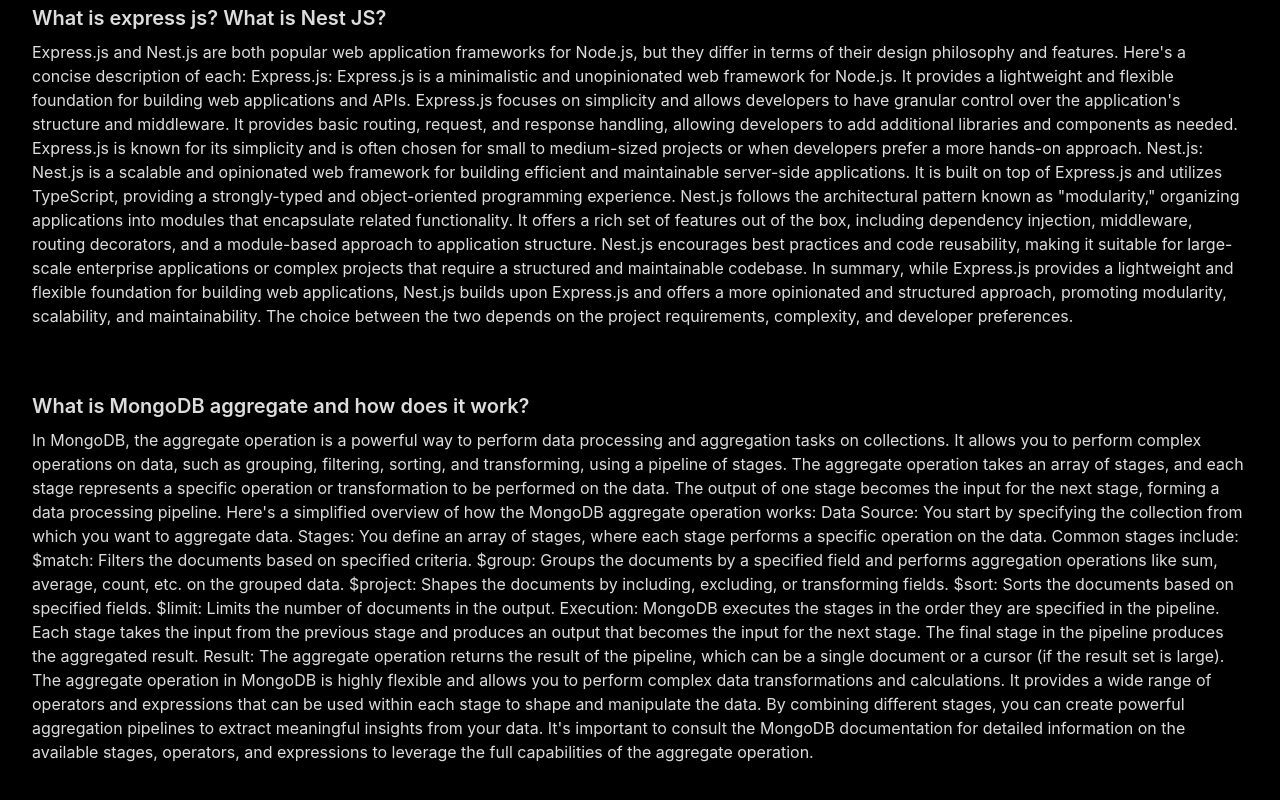
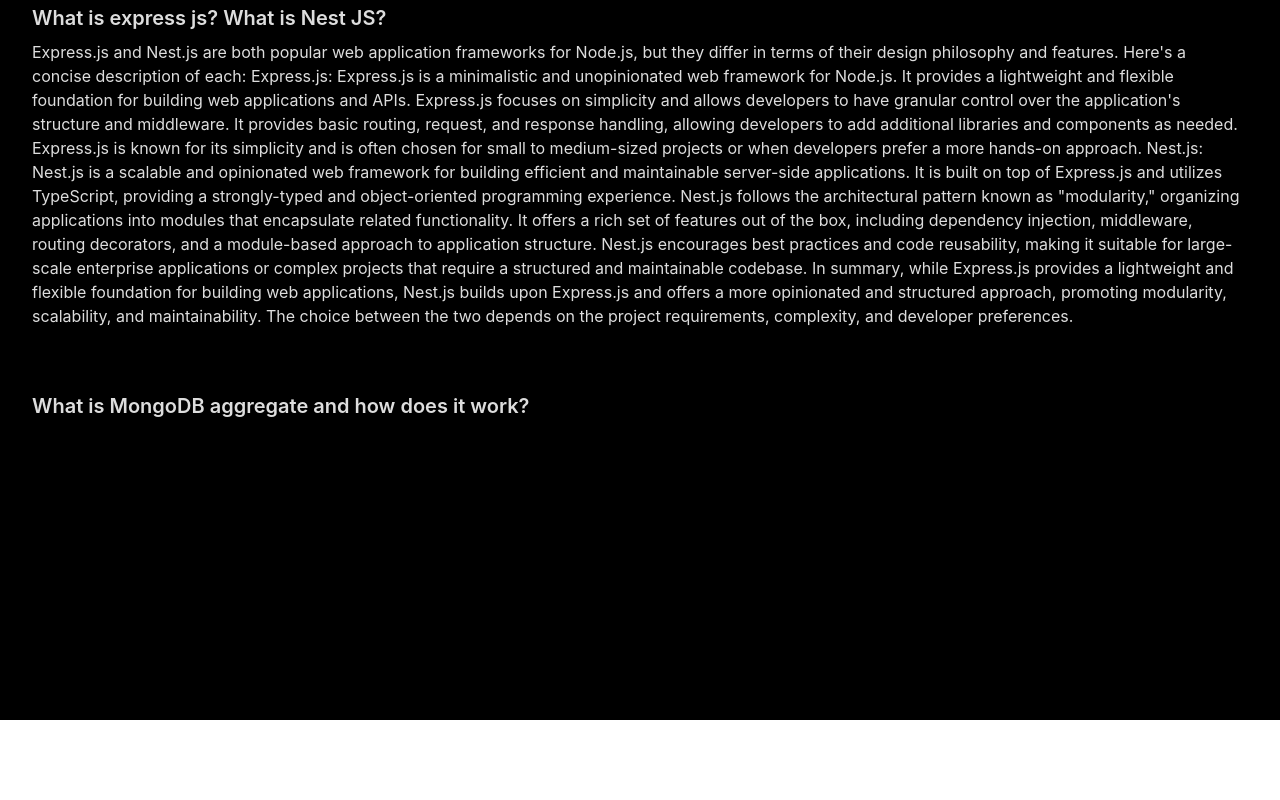
Before and after one commit to SUMIYA7/DisneyDolls, a React (Vite) app: page /blogs in a window 1280 px wide. Shown: the part 948-1748 px from the top of the page. After the commit the page ends 1668 px from the top, so only its background shows below. Built offline with nearby package versions, Linux system fonts and the light colour scheme; no server answers.

Commit message:
changed some things

```diff
--- a/src/pages/Blogs/Blog.jsx
+++ b/src/pages/Blogs/Blog.jsx
@@ -126,40 +126,7 @@
               What is MongoDB aggregate and how does it work?
             </h2>
             <p>
-              In MongoDB, the aggregate operation is a powerful way to perform
-              data processing and aggregation tasks on collections. It allows
-              you to perform complex operations on data, such as grouping,
-              filtering, sorting, and transforming, using a pipeline of stages.
-              The aggregate operation takes an array of stages, and each stage
-              represents a specific operation or transformation to be performed
-              on the data. The output of one stage becomes the input for the
-              next stage, forming a data processing pipeline. Here's a
-              simplified overview of how the MongoDB aggregate operation works:
-              Data Source: You start by specifying the collection from which you
-              want to aggregate data. Stages: You define an array of stages,
-              where each stage performs a specific operation on the data. Common
-              stages include: $match: Filters the documents based on specified
-              criteria. $group: Groups the documents by a specified field and
-              performs aggregation operations like sum, average, count, etc. on
-              the grouped data. $project: Shapes the documents by including,
-              excluding, or transforming fields. $sort: Sorts the documents
-              based on specified fields. $limit: Limits the number of documents
-              in the output. Execution: MongoDB executes the stages in the order
-              they are specified in the pipeline. Each stage takes the input
-              from the previous stage and produces an output that becomes the
-              input for the next stage. The final stage in the pipeline produces
-              the aggregated result. Result: The aggregate operation returns the
-              result of the pipeline, which can be a single document or a cursor
-              (if the result set is large). The aggregate operation in MongoDB
-              is highly flexible and allows you to perform complex data
-              transformations and calculations. It provides a wide range of
-              operators and expressions that can be used within each stage to
-              shape and manipulate the data. By combining different stages, you
-              can create powerful aggregation pipelines to extract meaningful
-              insights from your data. It's important to consult the MongoDB
-              documentation for detailed information on the available stages,
-              operators, and expressions to leverage the full capabilities of
-              the aggregate operation.
+
             </p>
           </div>
         </div>
```
